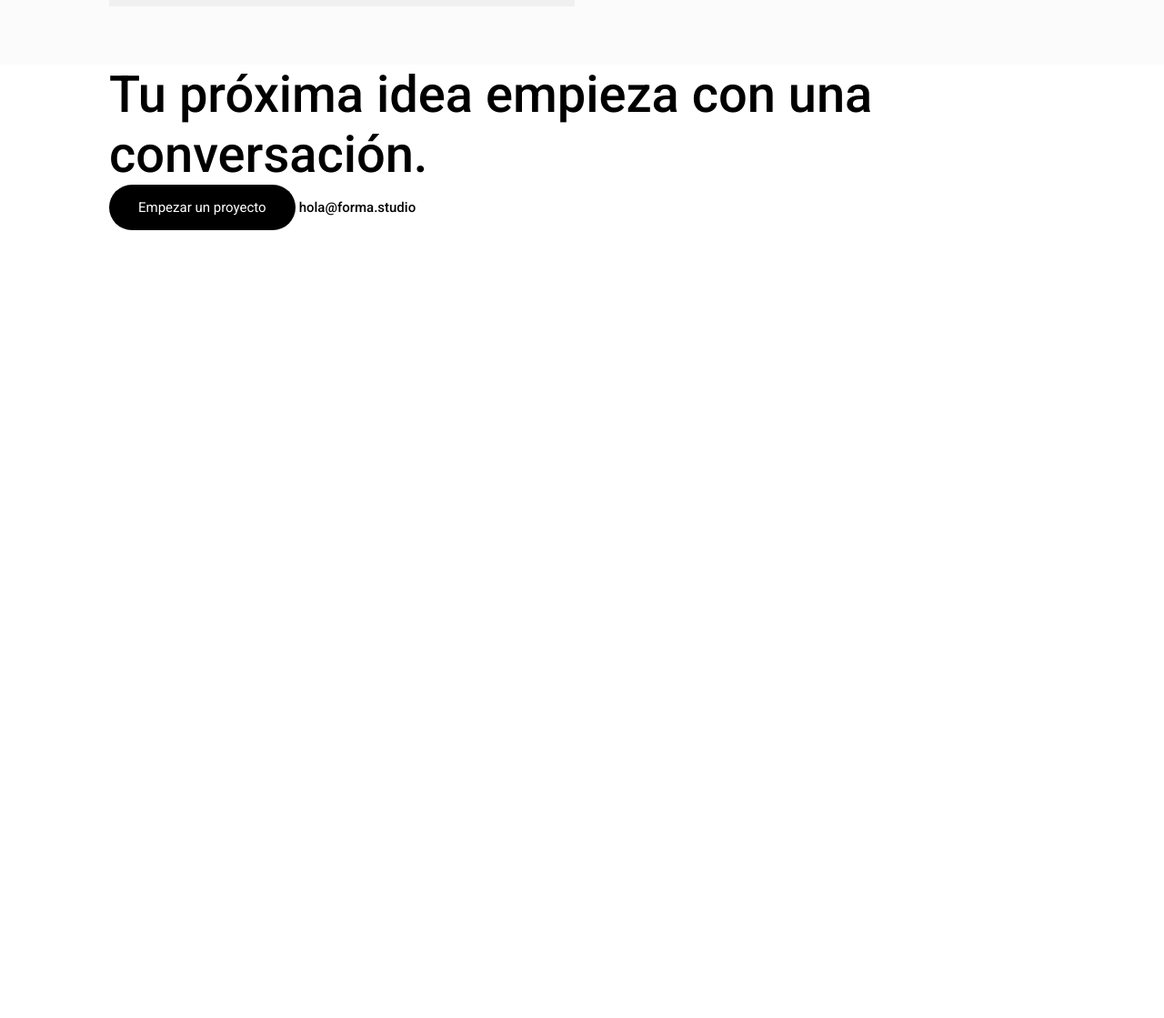
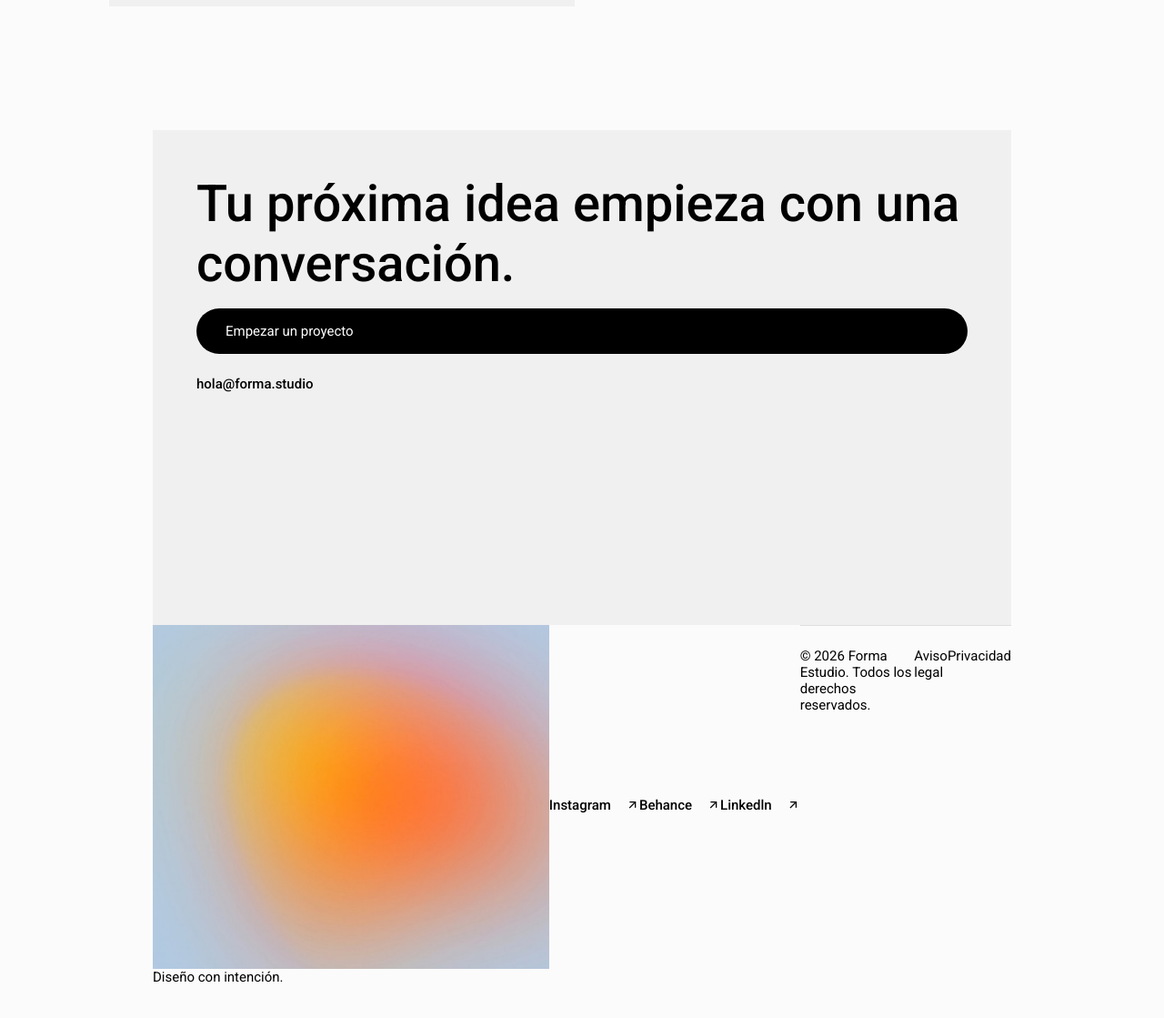
Before and after one commit to lucasmarcru/Lucas---dise-o-web---octubre-2026, a plain HTML site: page maquetacion dificil/index.html in a window 1280 px wide. Shown: the part 2232-3351 px from the top of the page at 91% size. Before the commit the page ends 2485 px from the top, so only its background shows below. Drawn offline with nearby package versions, Linux system fonts and the light colour scheme.

Commit message:
maquetacion dificil

```diff
--- a/maquetacion dificil/css/index.css
+++ b/maquetacion dificil/css/index.css
@@ -322,3 +322,61 @@ p {
     flex-direction: column;
     gap: var(--space-xs);
 }
+
+/* Footer */
+
+.footer{
+    background-color: var(--color-bg);
+    padding: var(--space-md);
+}
+
+.footer__block{
+    display: flex;
+    flex-direction: column;
+    padding: var(--space-xl);
+    gap: var(--space-xl):
+}
+
+.footer__top{
+    background-color: var(--color-light-grey);
+    display: flex;
+    padding: var(--space-xl);
+    gap: var(--space-xl);
+    flex-wrap: wrap;
+}
+.footer__content{
+display: flex;
+flex-direction: column;
+gap: var(--space-xs);
+flex: 1 1 300px;
+}
+
+.footer__buttons{
+    display: flex;
+    flex-direction: column;
+gap: var(--space-md);
+flex: 1 1 300px;
+}
+
+.footer__bottom{
+    display: flex;
+    padding: var(--space-xl) var(--space-lg)
+    gap: var(--space-lg);
+}
+.bottom__content{
+display: flex;
+justify-content: space-between;
+}
+.footer__logo{
+display: flex;
+flex-direction: column;
+}
+.footer__links{
+display: flex;
+}
+.footer__derechos{
+display: flex;
+justify-content: space-between;
+padding: var(--space-md) 0 0 0;
+border-top: 1px solid var(--color-border);
+}
--- a/maquetacion dificil/index.html
+++ b/maquetacion dificil/index.html
@@ -157,7 +157,6 @@
                             el punto de partida.</p>
                     </div>
                 </div>
-
                 <div class="work__cards-right">
                     <div class="work__card-right">
                         <span class="eyebrow">02</span>
@@ -186,14 +185,31 @@
     <section class="footer">
         <div class="footer__block block">
             <div class="footer__top">
-                <h1>Tu próxima idea empieza con una conversación.</h1>
-                <div class="buttons">
-                    <a href="#" class="btn">Empezar un proyecto</a>
-                    <a href="#" class="link">hola@forma.studio</a>
+                <div class="footer__content">
+                    <h1>Tu próxima idea empieza con una conversación.</h1>
+                    <div class="footer__buttons">
+                        <a href="#" class="btn">Empezar un proyecto</a>
+                        <a href="#" class="link">hola@forma.studio</a>
+                    </div>
                 </div>
             </div>
             <div class="footer__bottom">
-
+                <div class="bottom__content">
+                    <div class="footer__logo">
+                        <img src="media/header-image.jpg">
+                        <p>Diseño con intención.</p>
+                    </div>
+                    <div class="footer__links">
+                        <a href="#" class="link">Instagram<i class="ri-arrow-right-up-line"></i></a>
+                        <a href="#" class="link">Behance<i class="ri-arrow-right-up-line"></i></a>
+                        <a href="#" class="link">Linkedln<i class="ri-arrow-right-up-line"></i></a>
+                    </div>
+                    <div class="footer__derechos">
+                        <p>© 2026 Forma Estudio. Todos los derechos reservados.</p>
+                        <p>Aviso legal</p>
+                        <p>Privacidad</p>
+                    </div>
+                </div>
             </div>
         </div>
     </section>
```
